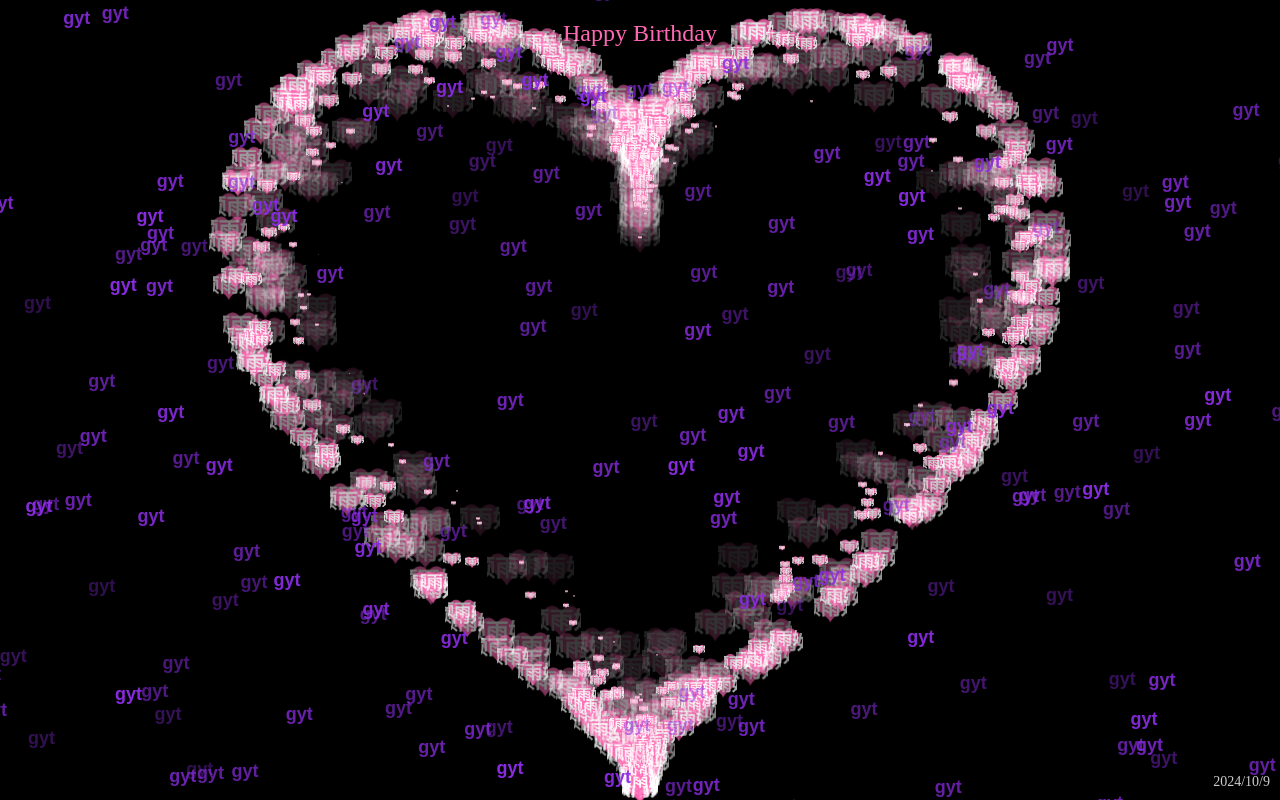
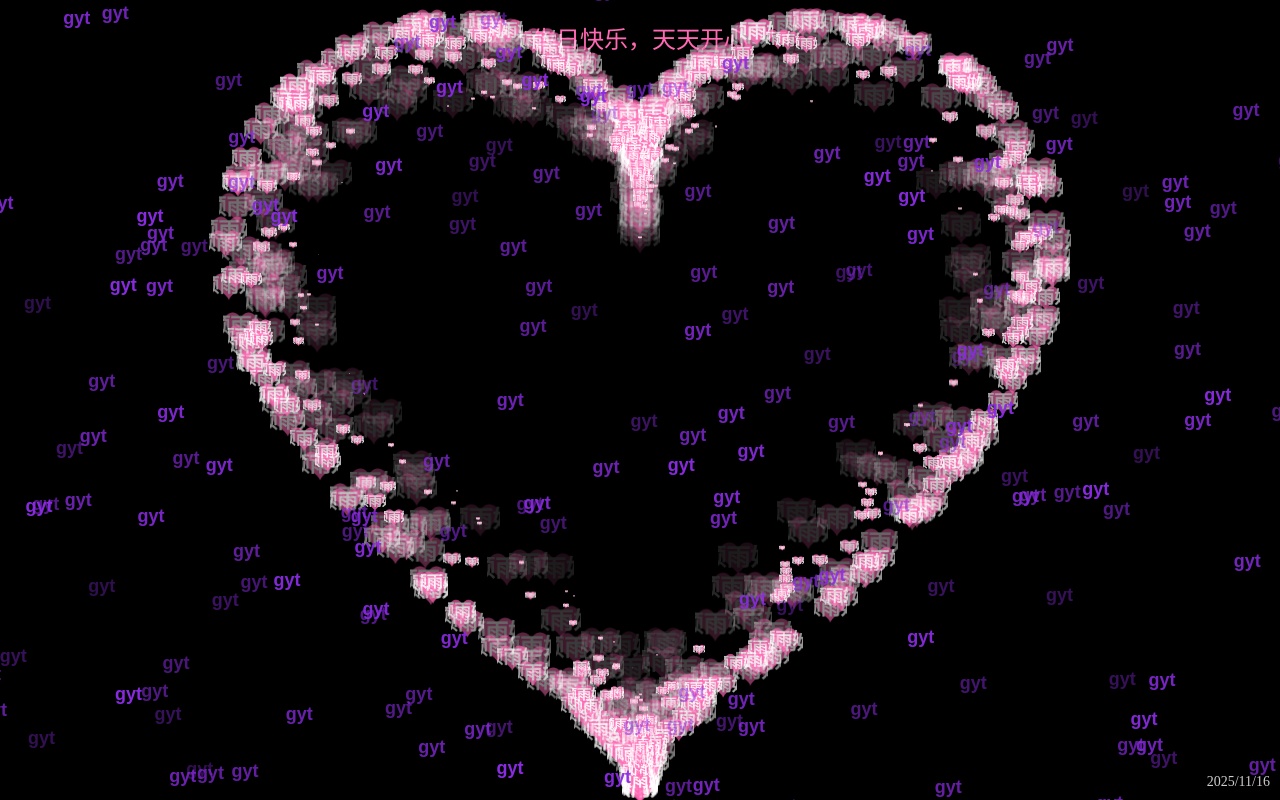
Before and after one commit to Bellkr19/goeating, a plain HTML site: page index.html in a window 1280 px wide. Drawn offline with Linux system fonts and the light colour scheme.

Commit message:
Update index.html

```diff
--- a/index.html
+++ b/index.html
@@ -37,9 +37,9 @@
   </style>
 </head>
 <body>
-  <div class="text">Happy Birthday</div>
+  <div class="text">生日快乐，天天开心</div>
   <canvas id="pinkboard"></canvas>
-  <div class="credit">2024/10/9</div>
+  <div class="credit">2025/11/16</div>
 
   <script>
     var settings = {
```
